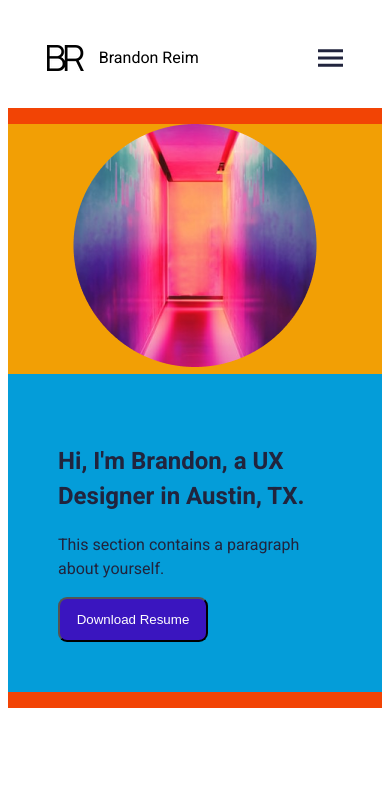
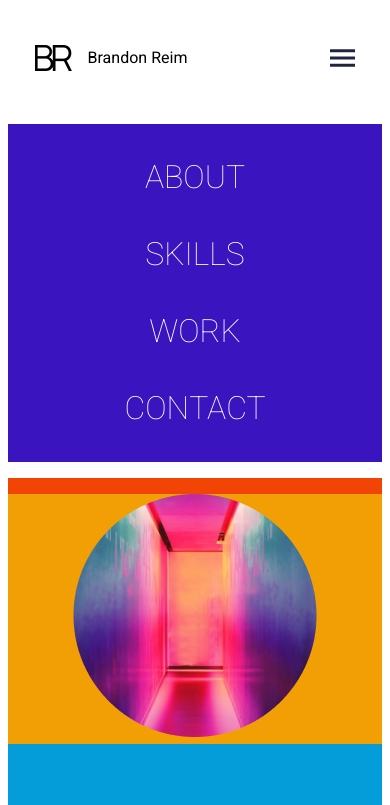
Before and after one commit to brandonrhyme/UX_UI_HW_19, a plain HTML site: page index.html in a window 390 px wide. Both pictures are taken after a click on the element 330 px from the left and 58 px from the top of the page. Shown: the top 805 px of the page. Drawn offline with nearby package versions, Linux system fonts and the light colour scheme.

Commit message:
Achieved Mobile Nav Menu Toggle

```diff
--- a/CSS/style.css
+++ b/CSS/style.css
@@ -1,7 +1,7 @@
 #navBar {
     display: flex;
     flex-direction: row;
-    margin: 0px 5%;
+    margin: 0px 2%;
     vertical-align: center;
     justify-content: space-between;
     align-items: center;
@@ -120,9 +120,6 @@ li {
     color: #21243d;
     background-color: #049dd9
     /* position: absolute; */
-
-}
-.contentImage {
 
 }
 .heroImg:hover {
@@ -276,3 +273,29 @@ section.mySkills h1 {
     padding: 15px;
     margin-top: 100px;
 }
+ul {
+    background-color: #3A15BF;
+    list-style: none;
+    padding: 15px;
+
+}
+li {
+    color: #ffffff;
+    padding: 15px;
+    text-align: center;
+    font-weight: lighter;
+    font-size: xx-large;
+}
+.exitSymbol {
+    text-align: end;
+    list-style: none;
+    padding: 5px;
+    padding-right: 2%;
+}
+li:active {
+    font-style: oblique;
+}
+#slideDownMenu {
+    display: none;
+
+}
--- a/index.html
+++ b/index.html
@@ -33,10 +33,17 @@
             </div>
             <div id="mobileNav">
                 <img id="hamburgerIcon" src="Images/VectorHamburger.png">
-
-
-            </div>
         </nav>
+        <div>
+            <ul id=slideDownMenu>
+                <!-- <li class="exitSymbol"><img src="Images/Vectorexit Symbol White.svg"></li> -->
+                <li class="menuItem">ABOUT</li>
+                <li class="menuItem">SKILLS</li>
+                <li class="menuItem">WORK</li>
+                <li class="menuItem">CONTACT</li>
+                <!-- <li class="menuItem">     </li> -->
+                </ul></div>
+        </div>
         <section class="heroBanner">
             <div class="heroImg">
                 <div class="contentText">
--- a/js/index.js
+++ b/js/index.js
@@ -1,27 +1,15 @@
 console.log("Your index.js file is loaded correctly!")
-
-//  Zoom Hero Content Animation
-
-// $(document).ready(function(){
-//     $("div.content").hover(function(){
-//         var div = $("div.content");
-//         div.animate({TransformScale: '1.3'}, "fast");
-//     },
-//     function(){
-//         var div = $("div.content");
-//         div.animate({fontSize: '1em'}, "fast");
-//     });
-// });
 
 //  Hamburger Menu Dropdown (Borrowed from Activity 19.1?)
 //  >> first need to apply media query for hamburger icon <<
+$(document).ready(function(){
+    $("#hamburgerIcon").on("click", function(){
+        $("#slideDownMenu").slideToggle("fast");
 
-$("#toggle").on("click", function(){
-    $("#dropDown").slideToggle();
-  });
-
+    });
+});
 //  Fade In Skills & Work Items
 
 
 
-//  Button State Animations
+//  Button State Animations <- used CSS
```
Also changed, not shown: Images/Vectorexit Symbol White.svg (added), Images/Vectorexit Symbol.png (added), Images/Vectorexit Symbol.svg (added), 1 other file.
